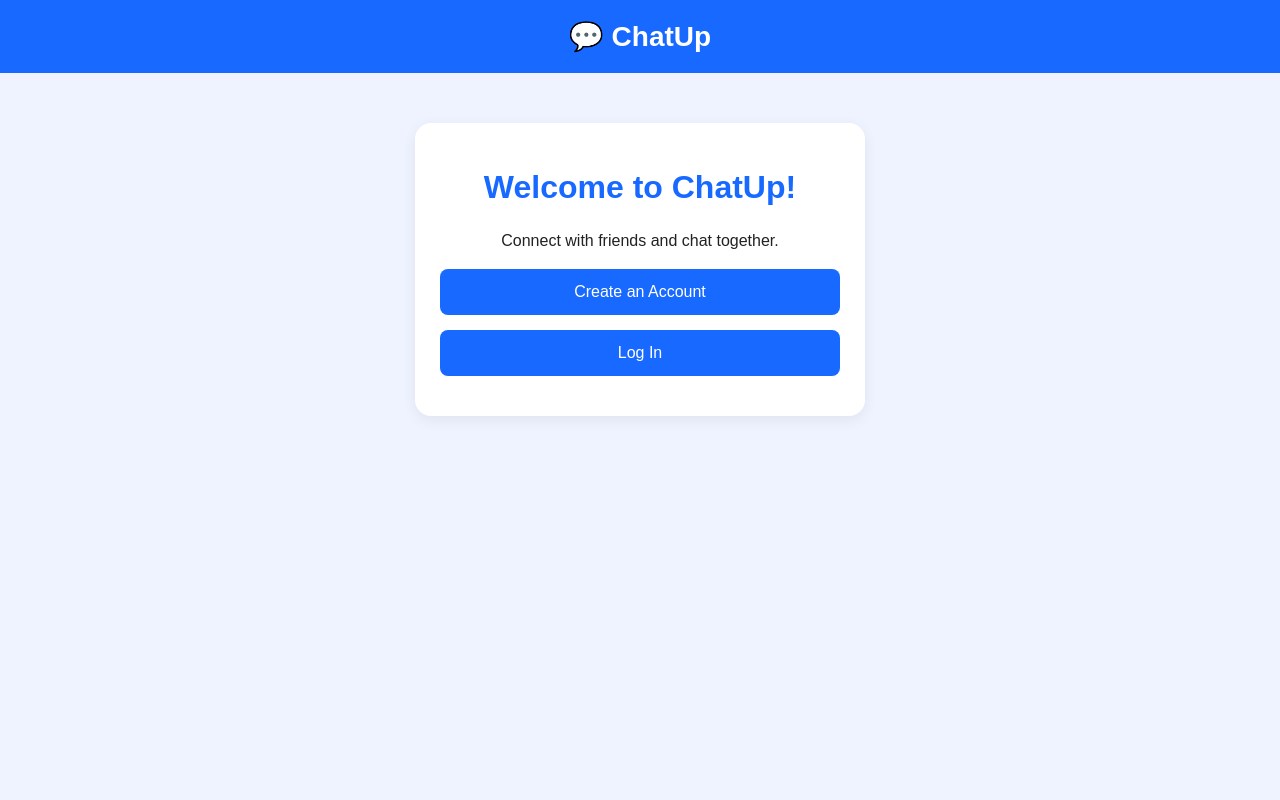
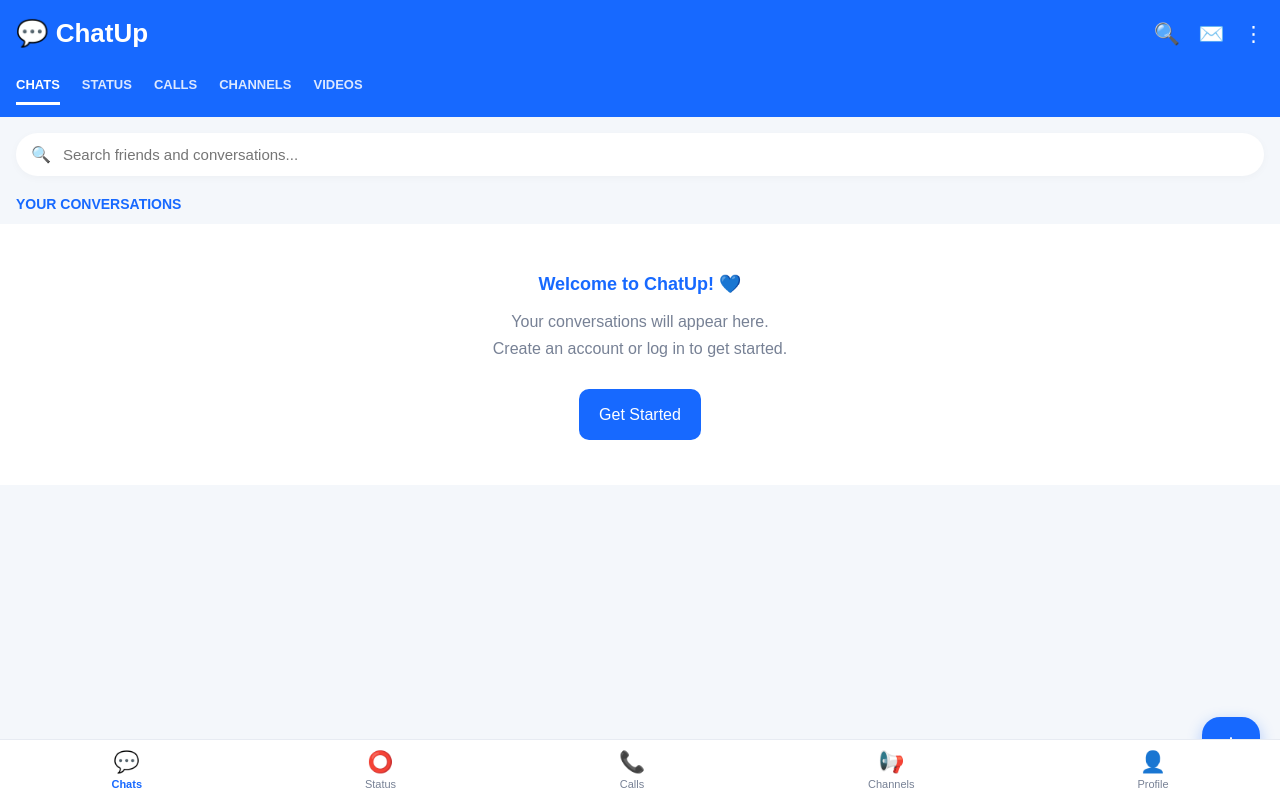
Before and after one commit to julex7572-lab/Chat-up, a Flask app: page / in a window 1280 px wide. Run offline with Flask 3, Linux system fonts and the light colour scheme.

Commit message:
Update index.html

```diff
--- a/templates/index.html
+++ b/templates/index.html
@@ -13,64 +13,286 @@
         body {
             margin: 0;
             font-family: Arial, sans-serif;
-            background: #eef3ff;
-            color: #222;
+            background: #f4f7fb;
+            color: #172033;
         }
 
         header {
             background: #1769ff;
             color: white;
-            padding: 20px;
-            text-align: center;
-            font-size: 28px;
+            padding: 18px 16px 12px;
+            position: sticky;
+            top: 0;
+            z-index: 10;
+        }
+
+        .top-row {
+            display: flex;
+            justify-content: space-between;
+            align-items: center;
+            margin-bottom: 18px;
+        }
+
+        .logo {
+            font-size: 26px;
             font-weight: bold;
         }
 
-        main {
-            max-width: 450px;
-            margin: 50px auto;
-            padding: 25px;
-            background: white;
-            border-radius: 16px;
-            text-align: center;
-            box-shadow: 0 4px 15px #0001;
+        .top-icons a {
+            color: white;
+            text-decoration: none;
+            font-size: 21px;
+            margin-left: 14px;
         }
 
-        h1 {
-            color: #1769ff;
+        .tabs {
+            display: flex;
+            gap: 22px;
+            overflow-x: auto;
+            scrollbar-width: none;
         }
 
-        p {
-            line-height: 1.6;
+        .tabs::-webkit-scrollbar {
+            display: none;
         }
 
-        a {
+        .tab {
+            color: #dce8ff;
+            text-decoration: none;
+            font-size: 13px;
+            font-weight: bold;
+            padding: 10px 0;
+            white-space: nowrap;
+        }
+
+        .tab.active {
+            color: white;
+            border-bottom: 3px solid white;
+        }
+
+        .search {
+            margin: 16px;
+            background: white;
+            padding: 12px 15px;
+            border-radius: 25px;
+            display: flex;
+            gap: 10px;
+            box-shadow: 0 2px 8px #00000008;
+        }
+
+        .search input {
+            border: none;
+            outline: none;
+            width: 100%;
+            font-size: 15px;
+            background: transparent;
+        }
+
+        .section-title {
+            padding: 4px 16px 12px;
+            color: #1769ff;
+            font-size: 14px;
+            font-weight: bold;
+        }
+
+        .chat-list {
+            background: white;
+        }
+
+        .chat-item {
+            display: flex;
+            align-items: center;
+            padding: 14px 16px;
+            border-bottom: 1px solid #eef1f6;
+            text-decoration: none;
+            color: inherit;
+            gap: 12px;
+        }
+
+        .avatar {
+            width: 52px;
+            height: 52px;
+            border-radius: 50%;
+            background: #dce8ff;
+            display: flex;
+            align-items: center;
+            justify-content: center;
+            font-size: 25px;
+            flex-shrink: 0;
+        }
+
+        .chat-info {
+            flex: 1;
+            min-width: 0;
+        }
+
+        .chat-name {
+            font-size: 16px;
+            font-weight: bold;
+            margin-bottom: 6px;
+        }
+
+        .last-message {
+            font-size: 13px;
+            color: #778195;
+            overflow: hidden;
+            white-space: nowrap;
+            text-overflow: ellipsis;
+        }
+
+        .chat-time {
+            font-size: 11px;
+            color: #778195;
+        }
+
+        .empty {
+            text-align: center;
+            padding: 45px 20px;
+            color: #778195;
+            line-height: 1.7;
+        }
+
+        .empty strong {
             display: block;
-            margin: 15px 0;
-            padding: 14px;
+            color: #1769ff;
+            font-size: 18px;
+            margin-bottom: 8px;
+        }
+
+        .new-chat {
+            position: fixed;
+            right: 20px;
+            bottom: 25px;
+            width: 58px;
+            height: 58px;
+            border-radius: 18px;
             background: #1769ff;
             color: white;
+            display: flex;
+            justify-content: center;
+            align-items: center;
+            font-size: 28px;
             text-decoration: none;
-            border-radius: 8px;
+            box-shadow: 0 5px 15px #1769ff55;
         }
 
-        a:hover {
-            background: #0752d6;
+        .bottom-nav {
+            position: fixed;
+            bottom: 0;
+            left: 0;
+            right: 0;
+            background: white;
+            display: flex;
+            justify-content: space-around;
+            padding: 10px 0;
+            border-top: 1px solid #e7ebf2;
+        }
+
+        .bottom-nav a {
+            text-decoration: none;
+            color: #778195;
+            text-align: center;
+            font-size: 11px;
+        }
+
+        .bottom-nav span {
+            display: block;
+            font-size: 21px;
+            margin-bottom: 4px;
+        }
+
+        .bottom-nav .selected {
+            color: #1769ff;
+            font-weight: bold;
+        }
+
+        .page-space {
+            height: 90px;
         }
     </style>
 </head>
 
 <body>
-    <header>💬 ChatUp</header>
 
-    <main>
-        <h1>Welcome to ChatUp!</h1>
+<header>
+    <div class="top-row">
+        <div class="logo">💬 ChatUp</div>
 
-        <p>Connect with friends and chat together.</p>
+        <div class="top-icons">
+            <a href="/signup" aria-label="Search friends">🔍</a>
+            <a href="/chat" aria-label="Messages">✉️</a>
+            <a href="/signup" aria-label="More options">⋮</a>
+        </div>
+    </div>
 
-        <a href="/signup">Create an Account</a>
+    <nav class="tabs">
+        <a class="tab active" href="/">CHATS</a>
+        <a class="tab" href="/?section=status">STATUS</a>
+        <a class="tab" href="/?section=calls">CALLS</a>
+        <a class="tab" href="/?section=channels">CHANNELS</a>
+        <a class="tab" href="/?section=videos">VIDEOS</a>
+    </nav>
+</header>
 
-        <a href="/login">Log In</a>
-    </main>
+<div class="search">
+    <span>🔍</span>
+    <input
+        type="search"
+        id="chatSearch"
+        placeholder="Search friends and conversations..."
+        oninput="filterChats()"
+    >
+</div>
+
+<div class="section-title">YOUR CONVERSATIONS</div>
+
+<div class="chat-list" id="chatList">
+    <div class="empty">
+        <strong>Welcome to ChatUp! 💙</strong>
+        Your conversations will appear here.<br>
+        Create an account or log in to get started.
+        <br><br>
+        <a href="/signup"
+           style="display:inline-block;background:#1769ff;color:white;
+           padding:12px 20px;border-radius:10px;text-decoration:none;">
+            Get Started
+        </a>
+    </div>
+</div>
+
+<div class="page-space"></div>
+
+<a class="new-chat" href="/signup" aria-label="Start a new chat">＋</a>
+
+<nav class="bottom-nav">
+    <a class="selected" href="/">
+        <span>💬</span>Chats
+    </a>
+    <a href="/?section=status">
+        <span>⭕</span>Status
+    </a>
+    <a href="/?section=calls">
+        <span>📞</span>Calls
+    </a>
+    <a href="/?section=channels">
+        <span>📢</span>Channels
+    </a>
+    <a href="/signup">
+        <span>👤</span>Profile
+    </a>
+</nav>
+
+<script>
+    function filterChats() {
+        const search = document.getElementById("chatSearch");
+        const query = search.value.toLowerCase();
+
+        document.querySelectorAll(".chat-item").forEach(function(item) {
+            const text = item.innerText.toLowerCase();
+            item.style.display = text.includes(query) ? "flex" : "none";
+        });
+    }
+</script>
+
 </body>
-      </html>
+</html>
```
